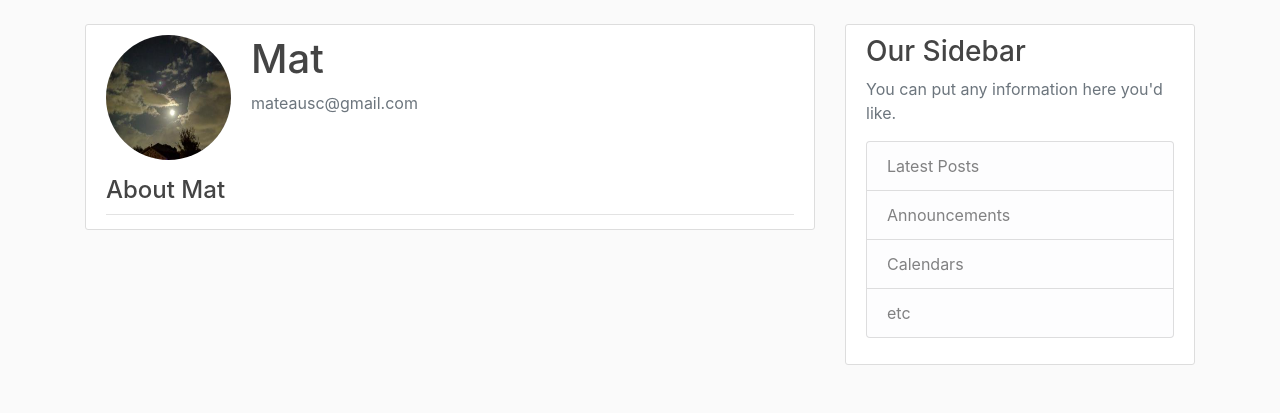
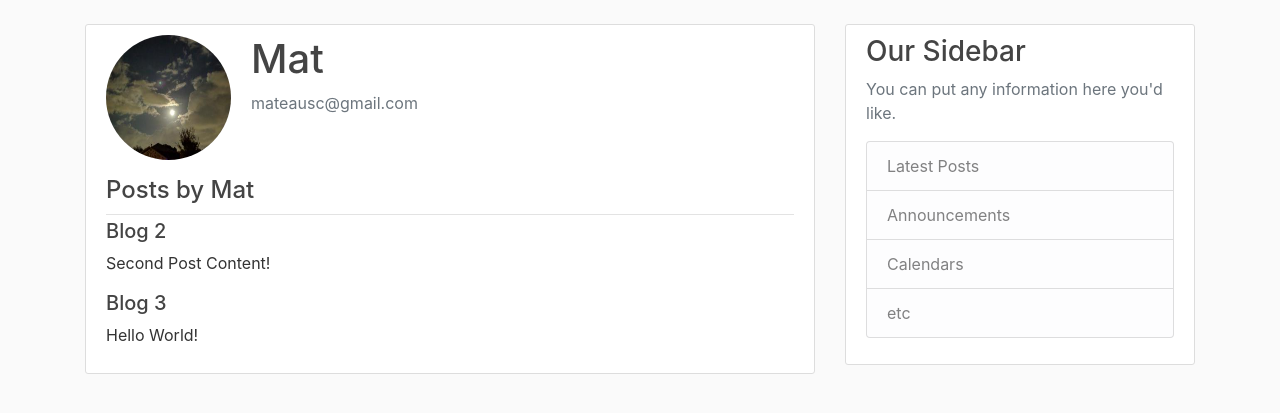
Before and after one commit to Mateaus/blog_site, a Django app: page /profile/1/ in a window 1280 px wide. Shown: the part 56-469 px from the top of the page. Run offline with Django 3.2, Linux system fonts and the light colour scheme; data comes from the database, SQL or seed files in the repository; some libraries are stand-ins or nearby versions.

Commit message:
Add files via upload

```diff
--- a/BlogProject/school_project/users/templates/users/profile_detailview.html
+++ b/BlogProject/school_project/users/templates/users/profile_detailview.html
@@ -11,8 +11,12 @@
     </div>
 
     <div class="article-metadata">
-      <h4>About {{ user.username }}</h1>
+      <h4>Posts by {{ user.username }} </h1>
     </div>
+    {% for posts in userposts %}
+      <h5>{{ posts.title }}</h5>
+      <p>{{ posts.content }}</p>
+    {% endfor %}
 
   </div>
 {% endblock content %}
--- a/BlogProject/school_project/users/views.py
+++ b/BlogProject/school_project/users/views.py
@@ -4,8 +4,8 @@ from django.contrib import messages
 from django.contrib.auth.decorators import login_required
 from django.views.generic import DetailView
 from .forms import UserRegisterForm, UserUpdateForm, ProfileUpdateForm
-from .models import Profile
 from django.contrib.auth.models import User
+from blog.models import Post
 
 # Create your views here.
 def register(request):
@@ -27,6 +27,7 @@ class ProfileDetailView(DetailView):
     def get_context_data(self, **kwargs):
         context = super().get_context_data(**kwargs)
         context['title'] = 'User'
+        context['userposts'] = Post.objects.filter(author=self.kwargs['pk']).values()
         return context
 
 
```
